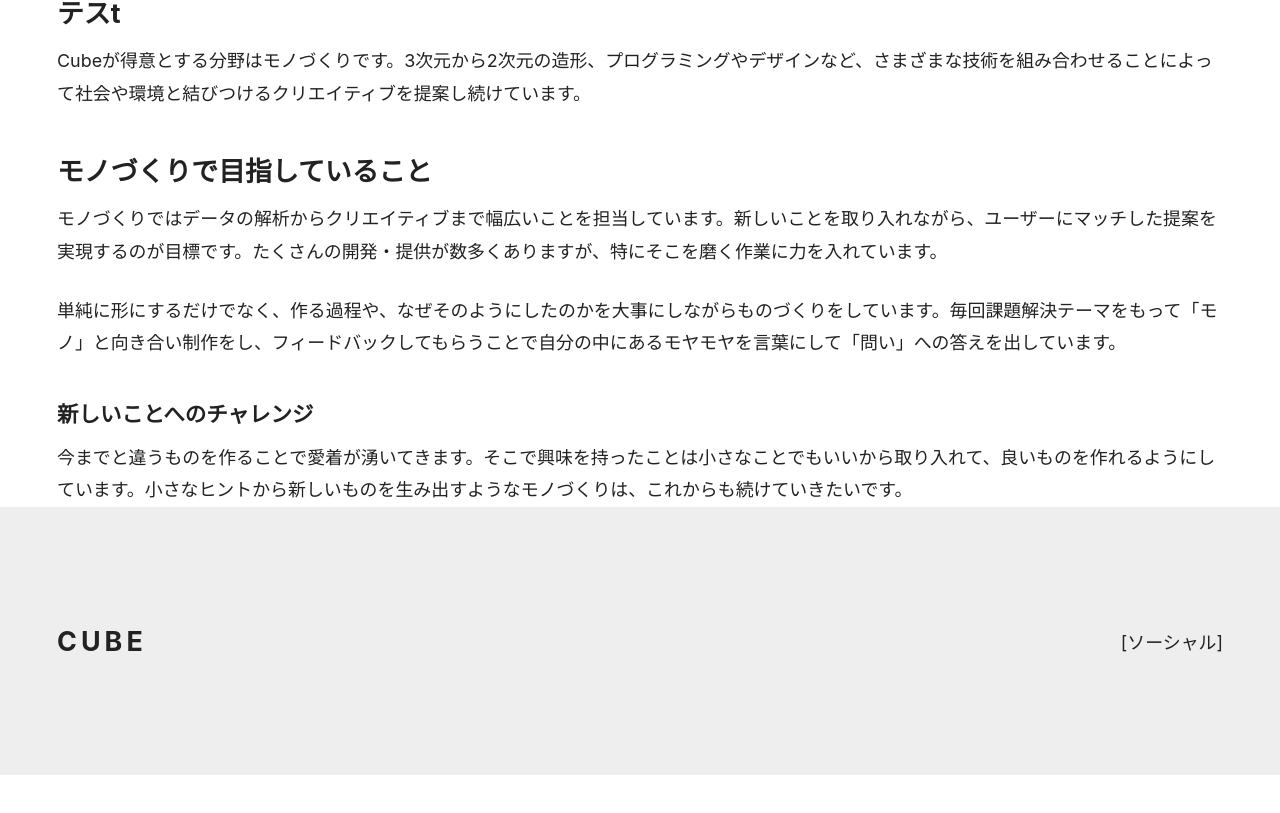
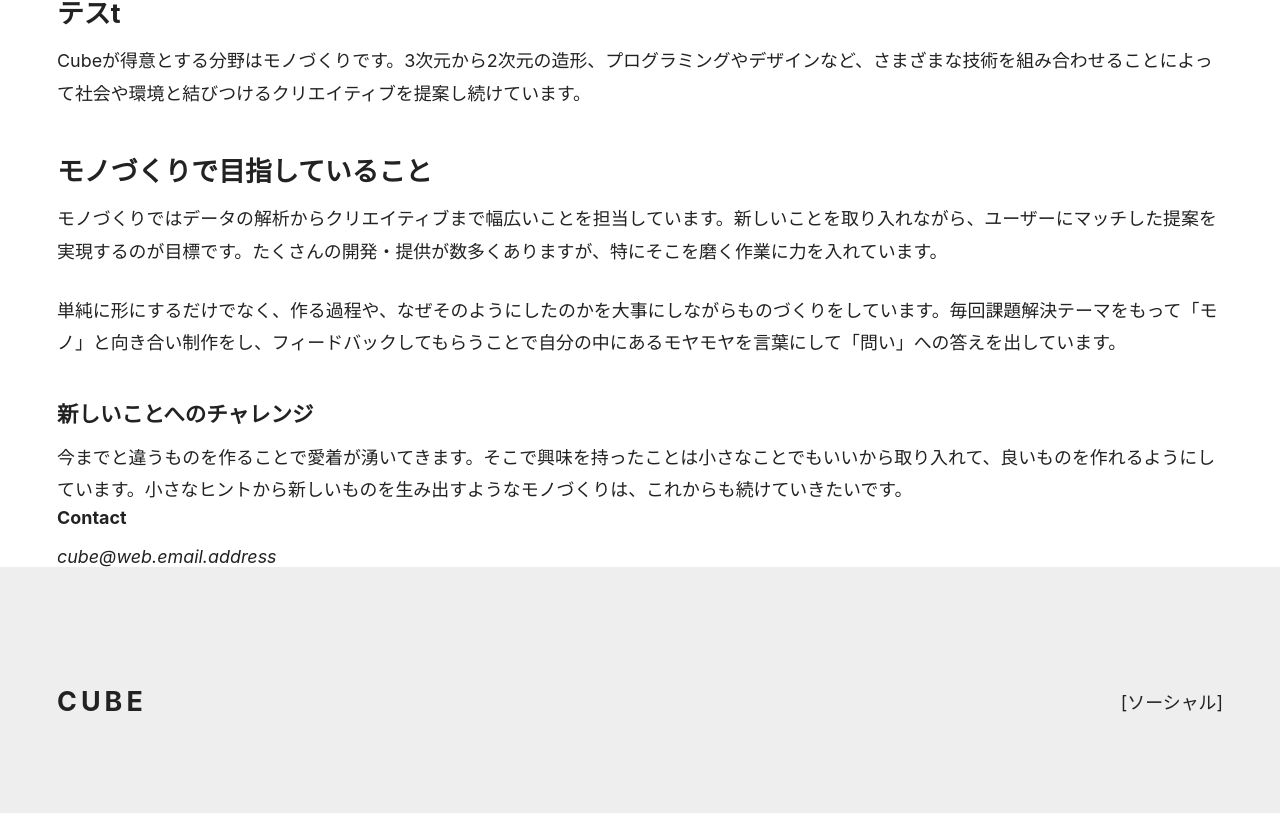
Before and after one commit to rala-rationallife/cube, a Next.js app: page /about in a window 1280 px wide. Shown: the part 514-1327 px from the top of the page. Before the commit the page ends 1289 px from the top, so only its background shows below. Built offline with nearby package versions, Linux system fonts and the light colour scheme; no server answers.

Commit message:
Add contact component

```diff
--- /dev/null
+++ b/src/components/contact.tsx
@@ -0,0 +1,10 @@
+import styles from "@/styles/contact.module.scss"
+
+export function Contact() {
+  return (
+    <div className={styles.stack}>
+      <h3 className={styles.heading}>Contact</h3>
+      <address>cube@web.email.address</address>
+    </div>
+  )
+}
--- a/src/pages/about.tsx
+++ b/src/pages/about.tsx
@@ -1,3 +1,4 @@
+import { Contact } from "@/components/contact"
 import { Container } from "@/components/container"
 import { Hero } from "@/components/hero"
 import { Meta } from "@/components/meta"
@@ -28,6 +29,8 @@ export default function About() {
             今までと違うものを作ることで愛着が湧いてきます。そこで興味を持ったことは小さなことでもいいから取り入れて、良いものを作れるようにしています。小さなヒントから新しいものを生み出すようなモノづくりは、これからも続けていきたいです。
           </p>
         </PostBody>
+
+        <Contact />
       </Container>
     </>
   )
--- /dev/null
+++ b/src/styles/contact.module.scss
@@ -0,0 +1,8 @@
+.stack {
+  composes: flexColumn from "@/styles/utils.module.scss";
+  gap: 1em;
+}
+
+.heading {
+  font-size: var(--body);
+}
--- a/src/styles/post-body.module.scss
+++ b/src/styles/post-body.module.scss
@@ -1,6 +1,5 @@
 .stack {
-  display: flex;
-  flex-direction: column;
+  composes: flexColumn from "@/styles/utils.module.scss";
   gap: 1.5em;
 
   h2:not(:first-child),
--- a/src/styles/utils.module.scss
+++ b/src/styles/utils.module.scss
@@ -23,3 +23,8 @@
     text-align: left;
   }
 }
+
+.flexColumn {
+  display: flex;
+  flex-direction: column;
+}
```
